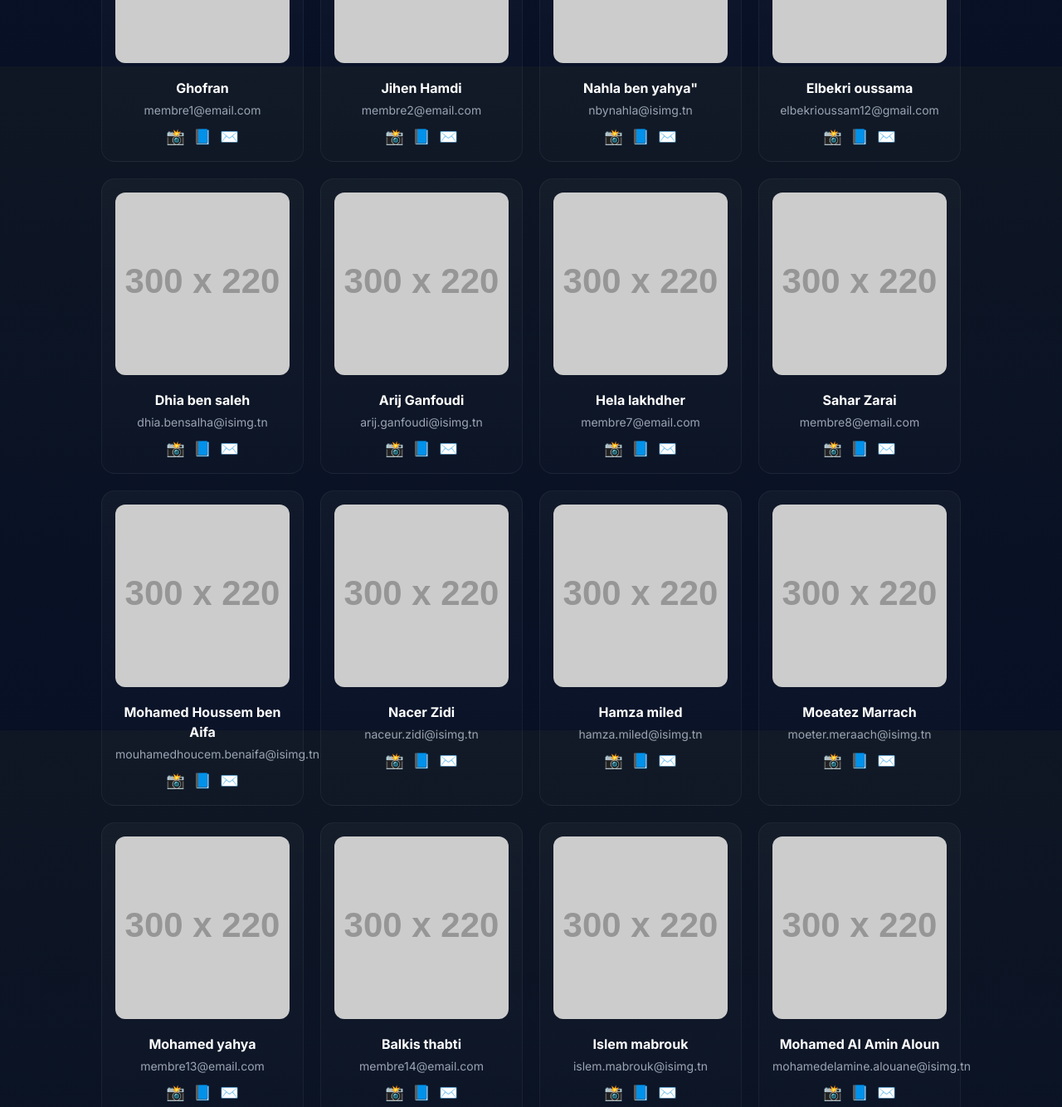
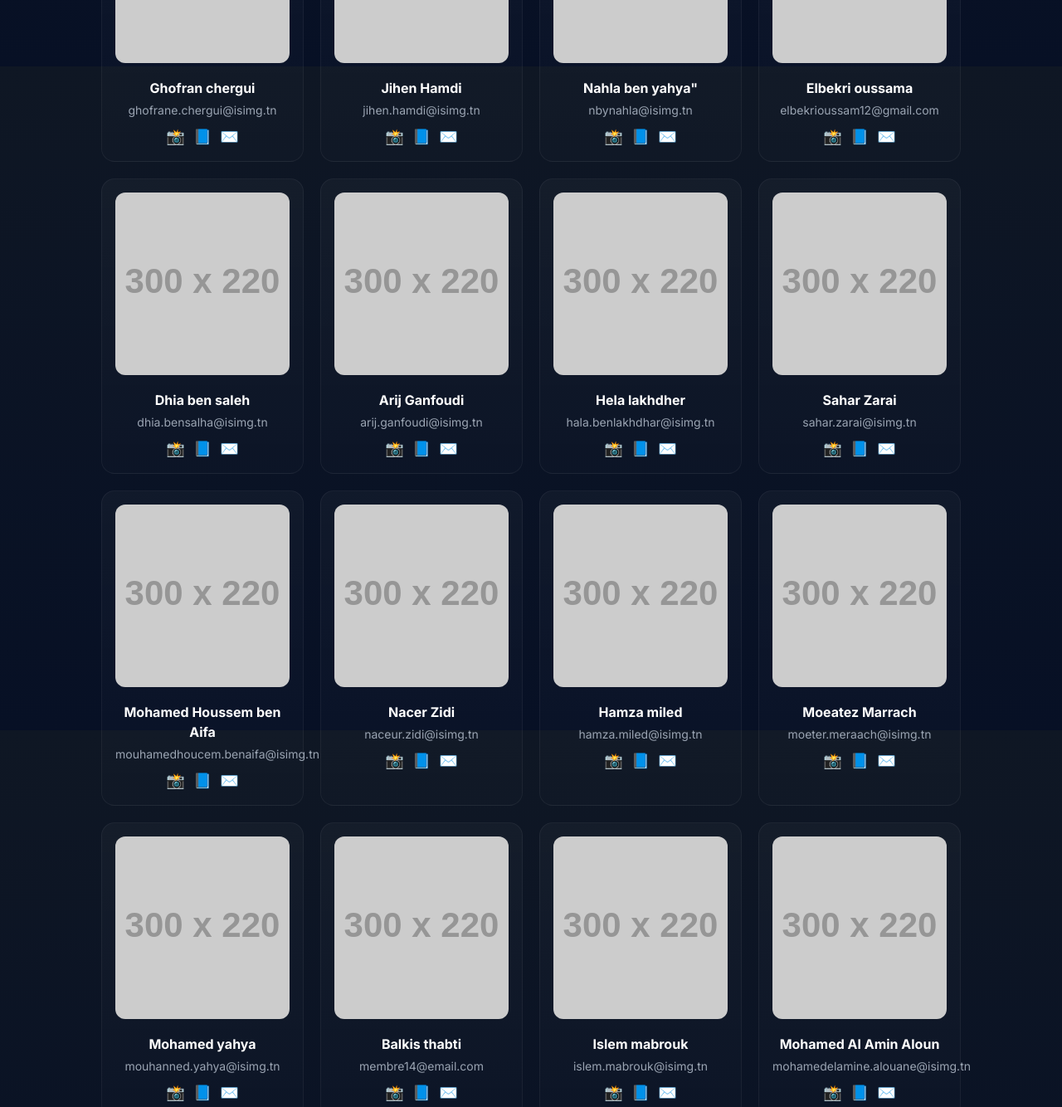
Before and after one commit to elbekrioussama12-coder/enactus-isimg, a plain HTML site: page index.html in a window 1280 px wide. Shown: the part 720-2054 px from the top of the page at 83% size. Drawn offline with Linux system fonts and the light colour scheme; placeholder pictures from the web are drawn by us.

Commit message:
Update index.html

```diff
--- a/index.html
+++ b/index.html
@@ -114,19 +114,19 @@
         <div class="grid-team">
 
           <!-- 16 Member Cards -->
-          <div class="member"><img src="https://via.placeholder.com/300x220.png?text=Membre+1"><h4>Ghofran</h4><p>membre1@email.com</p><div class="socials"><a href="#">📸</a><a href="#">📘</a><a href="mailto:membre1@email.com">✉️</a></div></div>
-          <div class="member"><img src="https://via.placeholder.com/300x220.png?text=Membre+2"><h4>Jihen Hamdi</h4><p>membre2@email.com</p><div class="socials"><a href="#">📸</a><a href="#">📘</a><a href="mailto:membre2@email.com">✉️</a></div></div>
+          <div class="member"><img src="https://via.placeholder.com/300x220.png?text=Membre+1"><h4>Ghofran chergui</h4><p>ghofrane.chergui@isimg.tn</p><div class="socials"><a href="#">📸</a><a href="#">📘</a><a href="mailto:membre1@email.com">✉️</a></div></div>
+          <div class="member"><img src="https://via.placeholder.com/300x220.png?text=Membre+2"><h4>Jihen Hamdi</h4><p>jihen.hamdi@isimg.tn</p><div class="socials"><a href="#">📸</a><a href="#">📘</a><a href="mailto:membre2@email.com">✉️</a></div></div>
           <div class="member"><img src="https://via.placeholder.com/300x220.png?text=Membre+3"><h4>Nahla ben yahya"</h4><p>nbynahla@isimg.tn</p><div class="socials"><a href="#">📸</a><a href="#">📘</a><a href="mailto:membre3@email.com">✉️</a></div></div>
           <div class="member"><img src="https://via.placeholder.com/300x220.png?text=Membre+4"><h4>Elbekri oussama</h4><p>elbekrioussam12@gmail.com</p><div class="socials"><a href="#">📸</a><a href="#">📘</a><a href="mailto:membre4@email.com">✉️</a></div></div>
           <div class="member"><img src="https://via.placeholder.com/300x220.png?text=Membre+5"><h4>Dhia ben saleh</h4><p>dhia.bensalha@isimg.tn</p><div class="socials"><a href="#">📸</a><a href="#">📘</a><a href="mailto:membre5@email.com">✉️</a></div></div>
           <div class="member"><img src="https://via.placeholder.com/300x220.png?text=Membre+6"><h4>Arij Ganfoudi</h4><p>arij.ganfoudi@isimg.tn</p><div class="socials"><a href="#">📸</a><a href="#">📘</a><a href="mailto:membre6@email.com">✉️</a></div></div>
-          <div class="member"><img src="https://via.placeholder.com/300x220.png?text=Membre+7"><h4>Hela lakhdher</h4><p>membre7@email.com</p><div class="socials"><a href="#">📸</a><a href="#">📘</a><a href="mailto:membre7@email.com">✉️</a></div></div>
-          <div class="member"><img src="https://via.placeholder.com/300x220.png?text=Membre+8"><h4>Sahar Zarai</h4><p>membre8@email.com</p><div class="socials"><a href="#">📸</a><a href="#">📘</a><a href="mailto:membre8@email.com">✉️</a></div></div>
+          <div class="member"><img src="https://via.placeholder.com/300x220.png?text=Membre+7"><h4>Hela lakhdher</h4><p>hala.benlakhdhar@isimg.tn</p><div class="socials"><a href="#">📸</a><a href="#">📘</a><a href="mailto:membre7@email.com">✉️</a></div></div>
+          <div class="member"><img src="https://via.placeholder.com/300x220.png?text=Membre+8"><h4>Sahar Zarai</h4><p>sahar.zarai@isimg.tn</p><div class="socials"><a href="#">📸</a><a href="#">📘</a><a href="mailto:membre8@email.com">✉️</a></div></div>
           <div class="member"><img src="https://via.placeholder.com/300x220.png?text=Membre+9"><h4>Mohamed Houssem ben  Aifa</h4><p>mouhamedhoucem.benaifa@isimg.tn</p><div class="socials"><a href="#">📸</a><a href="#">📘</a><a href="mailto:membre9@email.com">✉️</a></div></div>
           <div class="member"><img src="https://via.placeholder.com/300x220.png?text=Membre+10"><h4>Nacer Zidi</h4><p>naceur.zidi@isimg.tn</p><div class="socials"><a href="#">📸</a><a href="#">📘</a><a href="mailto:membre10@email.com">✉️</a></div></div>
           <div class="member"><img src="https://via.placeholder.com/300x220.png?text=Membre+11"><h4>Hamza miled</h4><p>hamza.miled@isimg.tn</p><div class="socials"><a href="#">📸</a><a href="#">📘</a><a href="mailto:membre11@email.com">✉️</a></div></div>
           <div class="member"><img src="https://via.placeholder.com/300x220.png?text=Membre+12"><h4>Moeatez Marrach</h4><p>moeter.meraach@isimg.tn</p><div class="socials"><a href="#">📸</a><a href="#">📘</a><a href="mailto:membre12@email.com">✉️</a></div></div>
-          <div class="member"><img src="https://via.placeholder.com/300x220.png?text=Membre+13"><h4>Mohamed yahya</h4><p>membre13@email.com</p><div class="socials"><a href="#">📸</a><a href="#">📘</a><a href="mailto:membre13@email.com">✉️</a></div></div>
+          <div class="member"><img src="https://via.placeholder.com/300x220.png?text=Membre+13"><h4>Mohamed yahya</h4><p>mouhanned.yahya@isimg.tn</p><div class="socials"><a href="#">📸</a><a href="#">📘</a><a href="mailto:membre13@email.com">✉️</a></div></div>
           <div class="member"><img src="https://via.placeholder.com/300x220.png?text=Membre+14"><h4>Balkis thabti</h4><p>membre14@email.com</p><div class="socials"><a href="#">📸</a><a href="#">📘</a><a href="mailto:membre14@email.com">✉️</a></div></div>
           <div class="member"><img src="https://via.placeholder.com/300x220.png?text=Membre+15"><h4>Islem mabrouk</h4><p>islem.mabrouk@isimg.tn</p><div class="socials"><a href="#">📸</a><a href="#">📘</a><a href="mailto:membre15@email.com">✉️</a></div></div>
           <div class="member"><img src="https://via.placeholder.com/300x220.png?text=Membre+16"><h4>Mohamed Al Amin Aloun</h4><p>mohamedelamine.alouane@isimg.tn</p><div class="socials"><a href="#">📸</a><a href="#">📘</a><a href="mailto:membre16@email.com">✉️</a></div></div>
```
